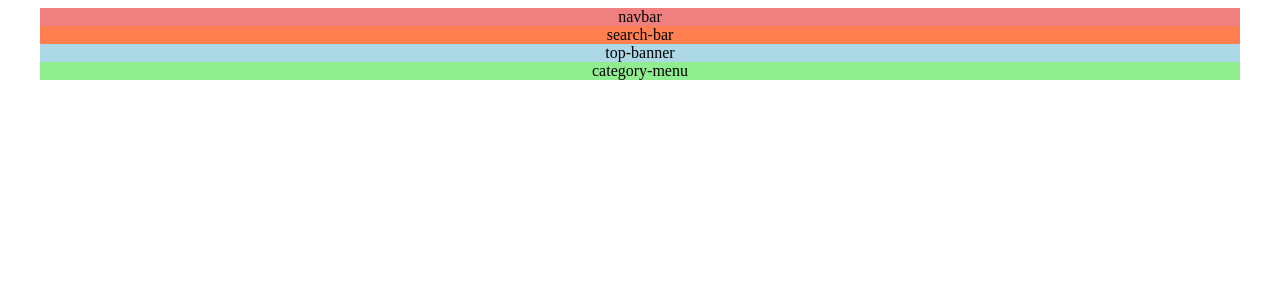
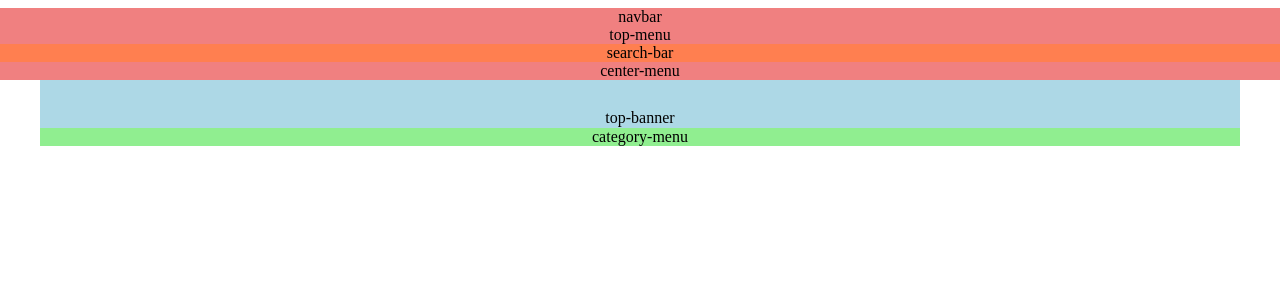
Before and after one commit to kritdev/angular_lab, an Angular app: page / in a window 1280 px wide. Shown: the top 300 px of the page. Built offline with nearby package versions, Linux system fonts and the light colour scheme.

Commit message:
navbar - set position

```diff
--- a/src/app/homework1/navbar/navbar.component.css
+++ b/src/app/homework1/navbar/navbar.component.css
@@ -1,3 +1,8 @@
 div {
   background-color: lightcoral;
 }
+.navbar-content {
+  position:absolute;
+  left:0;
+  right:0;
+}
--- a/src/app/homework1/navbar/navbar.component.html
+++ b/src/app/homework1/navbar/navbar.component.html
@@ -1,4 +1,12 @@
-<div>
+<div class='navbar-content'>
   navbar
-  <search-bar></search-bar>
+  <div class='top-menu-section'>
+    top-menu
+  </div>
+  <div class='search-section'>
+    <search-bar></search-bar>
+    <div class='center-menu-section'>
+      center-menu
+    </div>
+  </div>
 </div>
--- a/src/app/homework1/top-banner/top-banner.component.css
+++ b/src/app/homework1/top-banner/top-banner.component.css
@@ -1,3 +1,9 @@
 div {
   background-color: lightblue;
 }
+.top-banner-content {
+  padding: 1px;
+}
+.top-banner-spacer {
+  margin-top: 100px;
+}
--- a/src/app/homework1/top-banner/top-banner.component.html
+++ b/src/app/homework1/top-banner/top-banner.component.html
@@ -1,3 +1,4 @@
-<div>
+<div class="top-banner-content">
+  <div class="top-banner-spacer"></div>
   top-banner
 </div>
```
